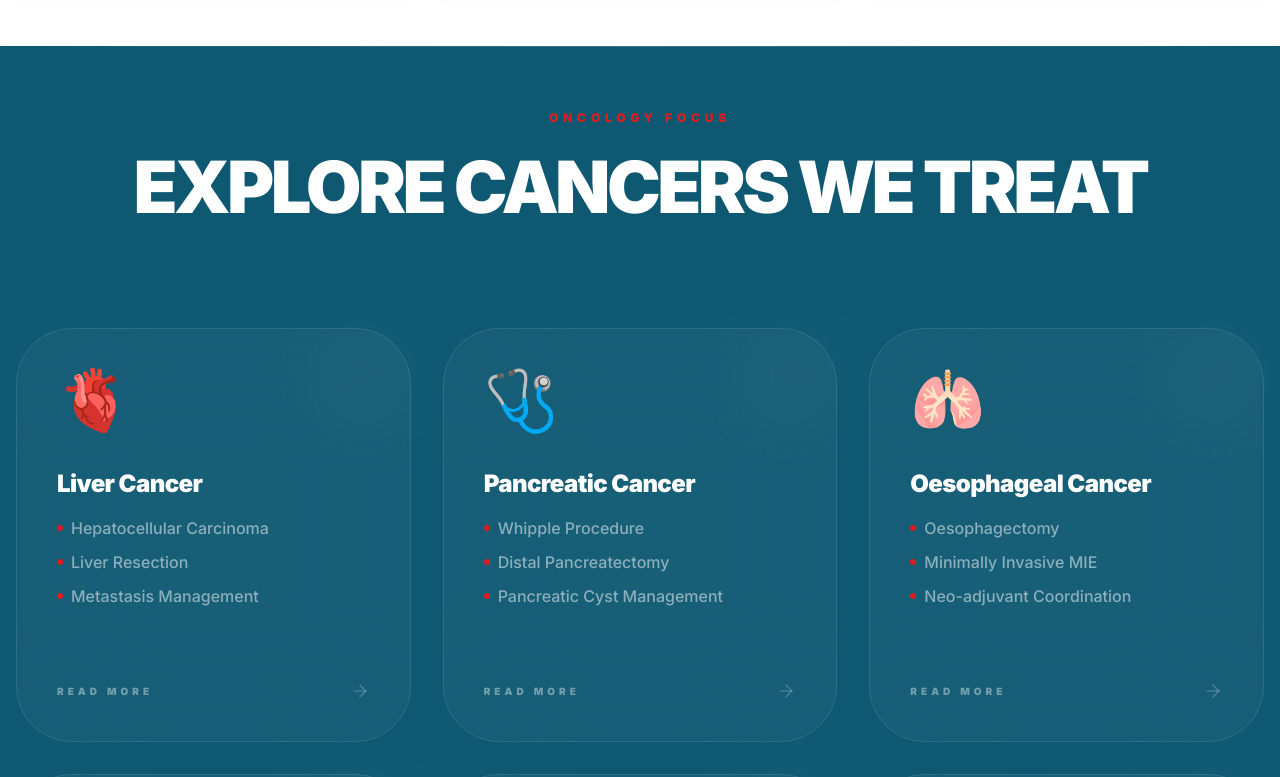
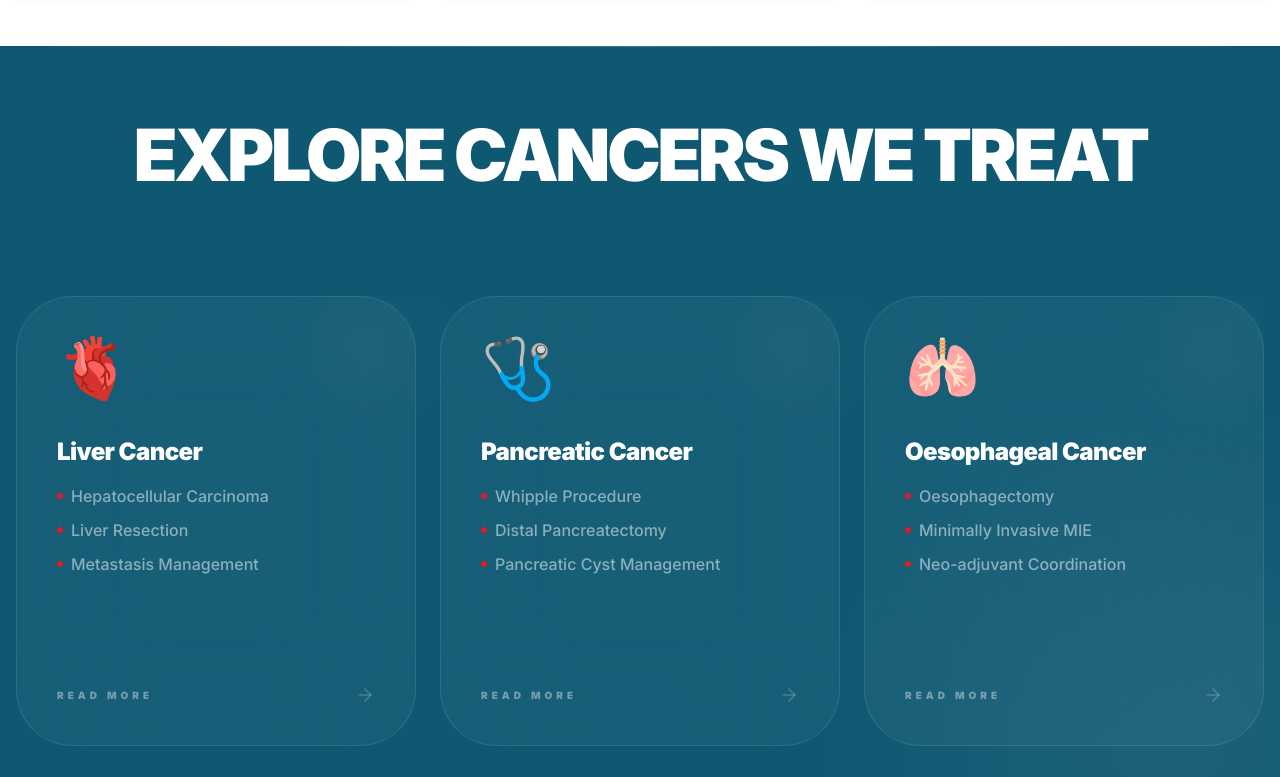
Before and after one commit to yakash4658r/Aravind_mano, a React (Vite) app: page /#/ in a window 1280 px wide. Shown: the part 3241-4018 px from the top of the page. Built offline with nearby package versions, Linux system fonts and the light colour scheme.

Commit message:
UI: Removed Oncology Focus badge and converted Cancers Grid to horizontal sliding banner

```diff
--- a/src/index.css
+++ b/src/index.css
@@ -131,3 +131,12 @@ body {
   100% { box-shadow: 0 0 0 0 rgba(37,211,102,0); }
 }
 .whatsapp-btn { animation: pulse-ring 2.5s ease-in-out infinite; }
+
+/* ── Hide Scrollbar Utility ── */
+.hide-scrollbar::-webkit-scrollbar {
+  display: none;
+}
+.hide-scrollbar {
+  -ms-overflow-style: none;
+  scrollbar-width: none;
+}
--- a/src/pages/Home.tsx
+++ b/src/pages/Home.tsx
@@ -138,18 +138,18 @@ const CancersSection: React.FC = () => (
 
     <div className="max-w-7xl mx-auto px-4 relative z-10">
       <div className="text-center mb-24">
-        <p className="text-[#de1c21] text-xs font-black uppercase tracking-[0.4em] mb-4">Oncology Focus</p>
+
         <h2 className="text-5xl md:text-7xl font-black text-white tracking-tighter leading-tight uppercase">
           EXPLORE CANCERS WE TREAT
         </h2>
       </div>
 
-      <div className="grid sm:grid-cols-2 lg:grid-cols-3 gap-8">
+      <div className="flex gap-6 overflow-x-auto pb-12 hide-scrollbar snap-x snap-mandatory">
         {CANCERS.map((cancer, i) => (
           <Link
             key={i}
             to={cancer.href}
-            className="group relative block h-full"
+            className="group relative flex-shrink-0 w-[320px] md:w-[400px] h-[450px] snap-center"
             aria-label={cancer.title}
           >
             <div className="h-full bg-white/[0.04] backdrop-blur-3xl border border-white/10 rounded-[3.5rem] p-10 hover:bg-white/[0.1] hover:border-white/40 transition-all duration-500 hover:shadow-[0_40px_100px_-30px_rgba(0,0,0,0.5)] flex flex-col">
```
